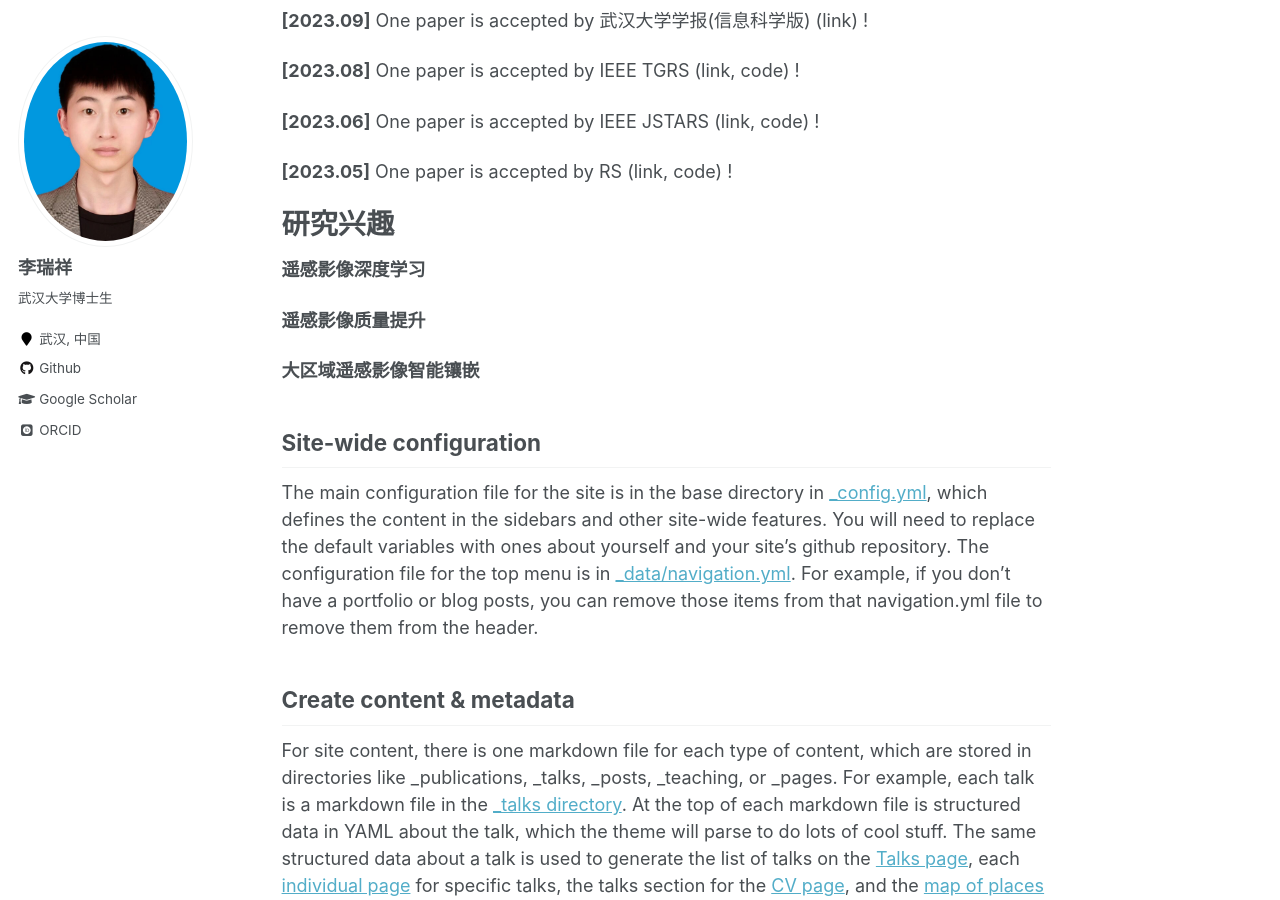
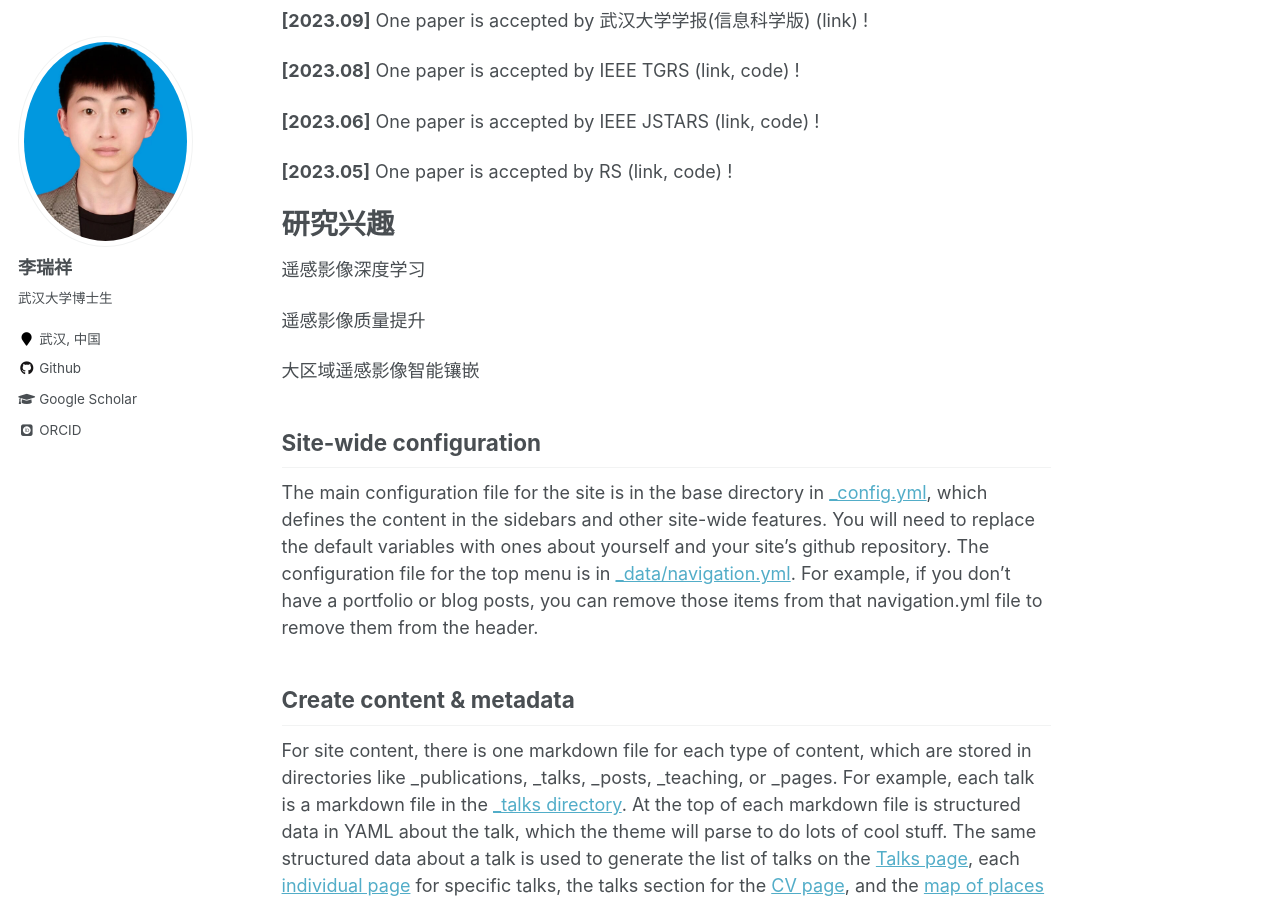
Before and after one commit to lirxairs/lirxairs.github.io, a Jekyll site: the page built from _pages/about.md, in a window 1280 px wide and 900 px high, scrolled down 545 px. Built offline with Jekyll 4.4.1, drawn with Linux system fonts in a browser that asks for light colours; some web fonts are replaced.

```diff
--- a/_pages/about.md
+++ b/_pages/about.md
@@ -24,11 +24,11 @@ This is the front page of a website that is powered by the [academicpages templa
 
 研究兴趣
 ======
-**遥感影像深度学习**
+遥感影像深度学习
 
-**遥感影像质量提升**
+遥感影像质量提升
 
-**大区域遥感影像智能镶嵌**
+大区域遥感影像智能镶嵌
 
 Site-wide configuration
 ------
```
